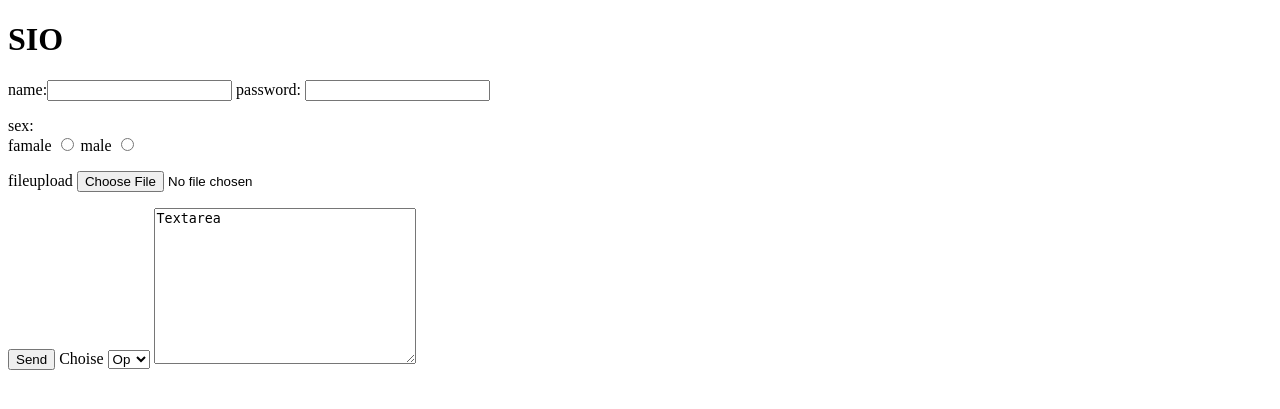
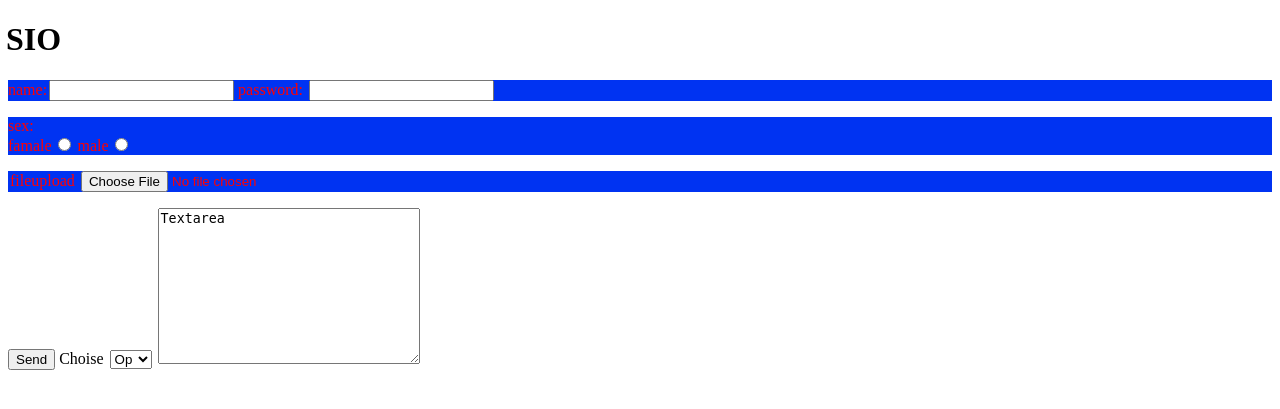
Before and after one commit to cangSDARM/LearnPython-fromDjango, a Django app: page /index in a window 1280 px wide. Shown: the top 409 px of the page. Run offline with Django 3.2, Linux system fonts and the light colour scheme.

Commit message:
python2.2

```diff
--- /dev/null
+++ b/djangoTemp/Template/Style.css
@@ -0,0 +1,36 @@
+
+/* 匹配所有元素 */
+* {
+    margin-left: 2px;
+}
+
+/* 标签 */
+div,p {
+    color: red;
+    background-color: #0033f2;
+}
+
+/* #id */
+#de1 {
+    font-family: 'Segoe UI', 'ubuntu';
+}
+
+/* .class */
+.s2 {
+    margin: 0;
+}
+
+/* ancestor progeny */
+div p{
+    outline-color: #22cc33;
+}
+
+/* parent > child*/
+div > .dvs{
+    display: block;
+}
+
+/* back-contigeous */
+div + span{
+    padding: 2px;
+}
--- a/djangoTemp/Template/index.html
+++ b/djangoTemp/Template/index.html
@@ -5,6 +5,14 @@
         <title>
             Index
         </title>
+        <link rel="stylesheet" type="text/css" href="Style.css">
+
+        <style>
+            /*
+             * 另一种引人css(导入式), 不建议用.html加载完后加载css且有数量限制
+             * @import "Style.css";
+            */
+        </style>
     </head>
     <body>
         <h1>SIO</h1>
@@ -26,7 +34,7 @@
             <input type="submit" value="Send">
 
             Choise
-            <select name="SE" id="121"><!--multiple size ='2' 显示2列-->
+            <select name="SE" id="awe"><!--multiple size ='2' 显示2列-->
                 <optgroup label="Size"></optgroup><!--没啥用-->
                 <option value="Sw">Op</option>
                 <option value="Es">Ed</option>
```
